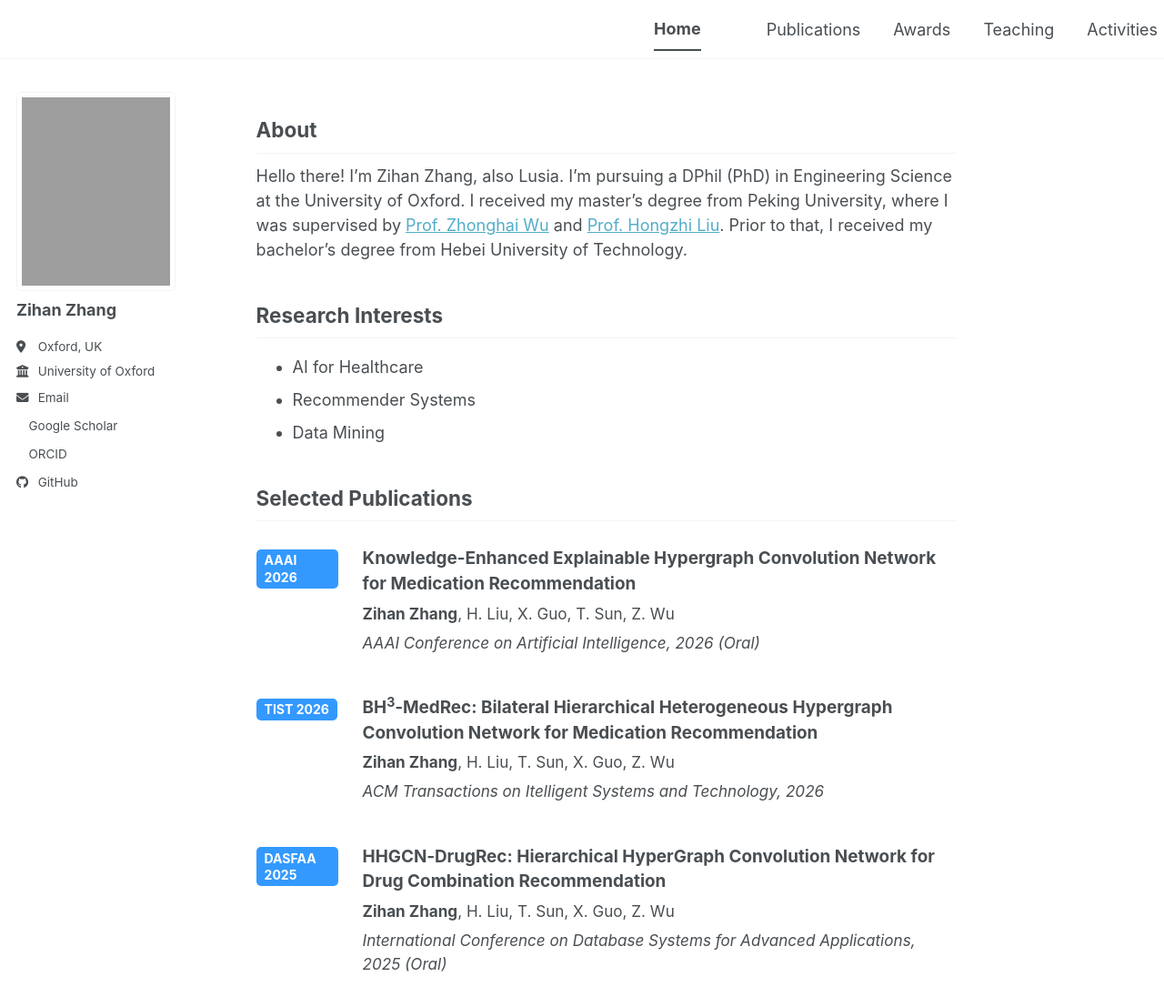
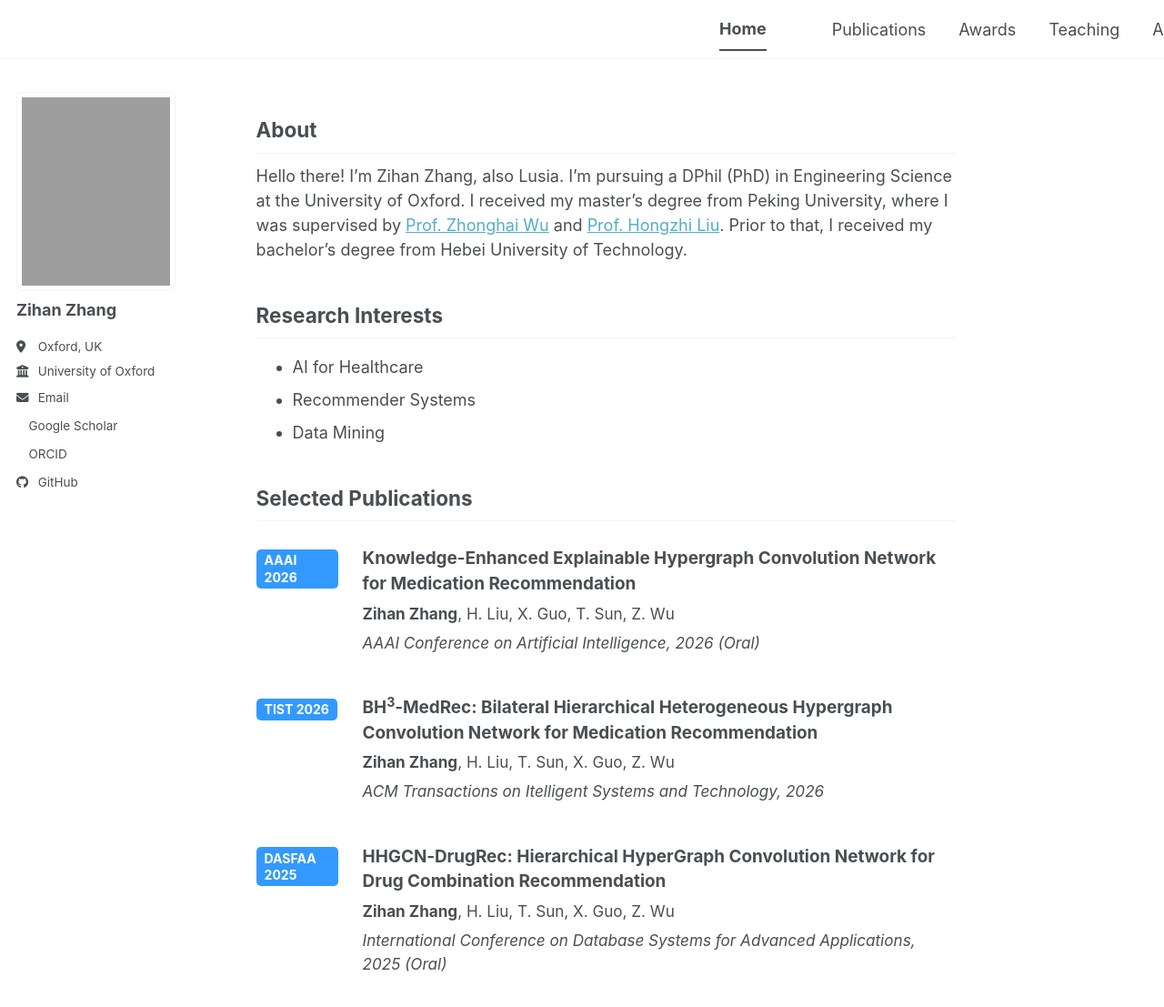
Before and after one commit to LusiaZ/LusiaZ.github.io, a Jekyll site: the page built from _pages/about.md, in a window 1280 px wide and 1198 px high. Shown: the top 1107 px of the window at 91% size. Built offline with Jekyll 4.4.1, drawn with Linux system fonts in a browser that asks for light colours; a style sheet for code colours, icons or effects is not loaded.

Commit message:
Update _navigation.scss

```diff
--- a/_sass/layout/_navigation.scss
+++ b/_sass/layout/_navigation.scss
@@ -205,7 +205,7 @@
    .visible-links {
      display: table;
      margin-left: auto;
-     margin-right: -4rem;
+     margin-right: -8rem;
 
     li {
       display: table-cell;
```
